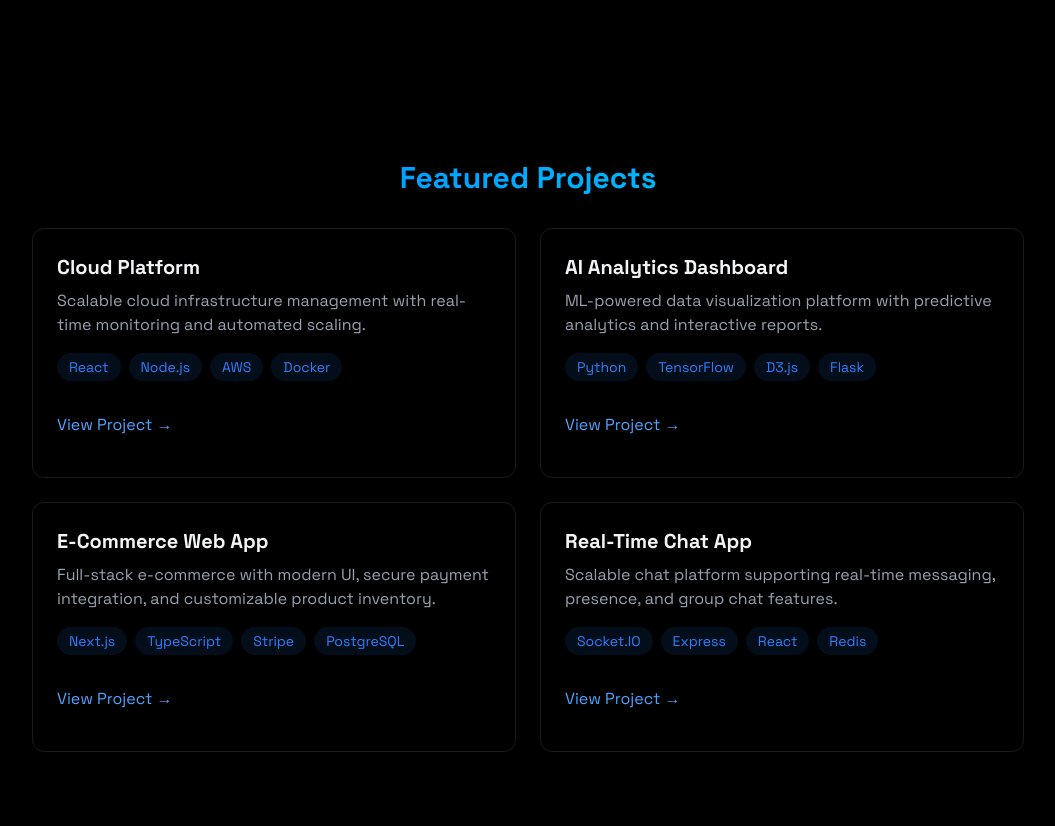
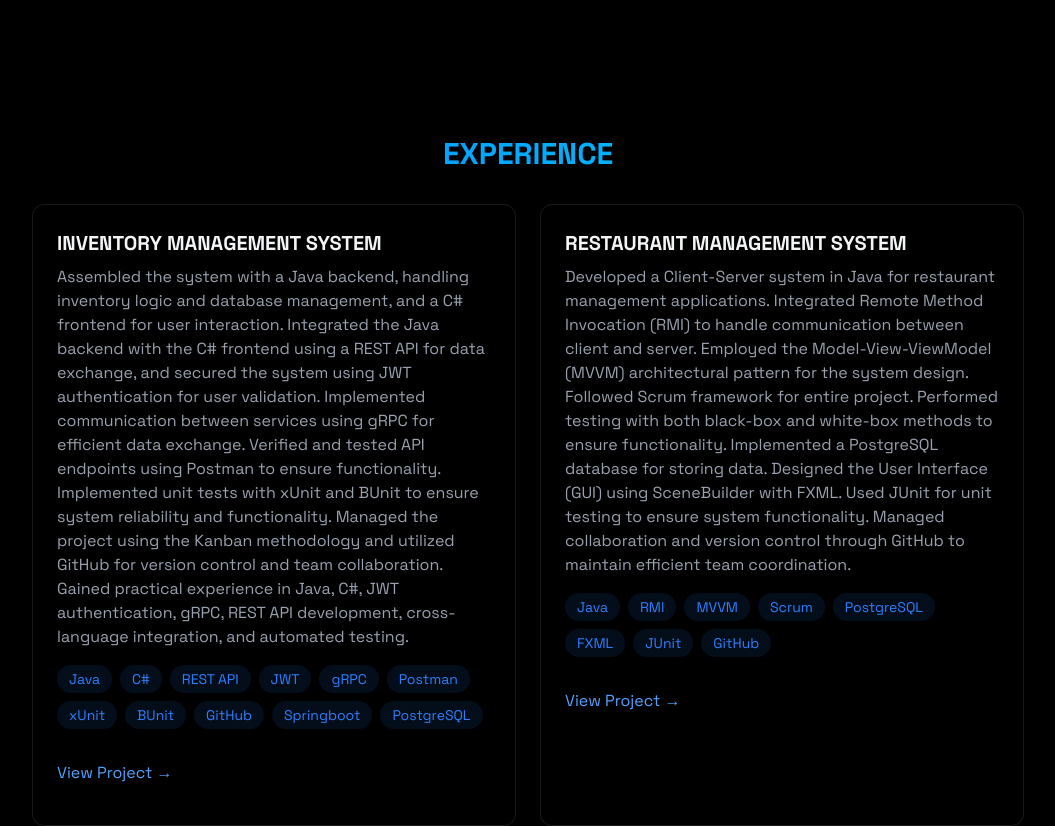
Before and after one commit to samosusa/SamoSusa-Portfolio, a React (Vite) app: page / in a window 1280 px wide. Shown: the part 2100-2926 px from the top of the page, without its empty margins (112-1167 px from the left). Built offline with nearby package versions, Linux system fonts and the light colour scheme.

Commit message:
first commit

```diff
--- a/package.json
+++ b/package.json
@@ -1,6 +1,6 @@
 {
   "name": "beautiful-portfolio",
-  "homepage": "https://samosusa.github.io/SamoSusa-portfolio",
+  "homepage": "https://samosusa.github.io/SamoSusa-Portfolio",
   "private": true,
   "version": "0.0.0",
   "type": "module",
--- a/src/components/sections/Projects.jsx
+++ b/src/components/sections/Projects.jsx
@@ -9,18 +9,16 @@ export const Projects = () => {
       <RevealOnScroll>
         <div className="max-w-5xl mx-auto px-4">
           <h2 className="text-3xl font-bold mb-8 bg-gradient-to-r from-blue-500 to-cyan-400 bg-clip-text text-transparent text-center">
-            {" "}
-            Featured Projects
+            EXPERIENCE
           </h2>
           <div className="grid grid-cols-1 md:grid-cols-2 gap-6">
             <div className="p-6 rounded-xl border border-white/10 hover:-translate-y-1 hover:border-blue-500/30 hover:shadow-[0_2px_8px_rgba(59,130,246,0.2)] transition">
-              <h3 className="text-xl font-bold mb-2"> Cloud Platform</h3>
+              <h3 className="text-xl font-bold mb-2">INVENTORY MANAGEMENT SYSTEM</h3>
               <p className="text-gray-400 mb-4">
-                Scalable cloud infrastructure management with real-time
-                monitoring and automated scaling.
+                Assembled the system with a Java backend, handling inventory logic and database management, and a C# frontend for user interaction. Integrated the Java backend with the C# frontend using a REST API for data exchange, and secured the system using JWT authentication for user validation. Implemented communication between services using gRPC for efficient data exchange. Verified and tested API endpoints using Postman to ensure functionality. Implemented unit tests with xUnit and BUnit to ensure system reliability and functionality. Managed the project using the Kanban methodology and utilized GitHub for version control and team collaboration. Gained practical experience in Java, C#, JWT authentication, gRPC, REST API development, cross-language integration, and automated testing.
               </p>
               <div className="flex flex-wrap gap-2 mb-4">
-                {["React", "Node.js", "AWS", "Docker"].map((tech, key) => (
+                {["Java", "C#", "REST API", "JWT", "gRPC", "Postman", "xUnit", "BUnit", "GitHub", "Springboot", "PostgreSQL"].map((tech, key) => (
                   <span
                     key={key}
                     className="bg-blue-500/10 text-blue-500 py-1 px-3 rounded-full text-sm hover:bg-blue-500/20
@@ -31,10 +29,9 @@ export const Projects = () => {
                   </span>
                 ))}
               </div>
-
               <div className="flex justify-between items-center">
                 <a
-                  href="#"
+                  href="https://github.com/samosusa/SEP3-Inventory"
                   className="text-blue-400 hover:text-blue-300 transition-colors my-4"
                 >
                   View Project →
@@ -49,13 +46,12 @@ export const Projects = () => {
               transition-all
             "
             >
-              <h3 className="text-xl font-bold mb-2">AI Analytics Dashboard</h3>
+              <h3 className="text-xl font-bold mb-2">RESTAURANT MANAGEMENT SYSTEM</h3>
               <p className="text-gray-400 mb-4">
-                ML-powered data visualization platform with predictive analytics
-                and interactive reports.
+                Developed a Client-Server system in Java for restaurant management applications. Integrated Remote Method Invocation (RMI) to handle communication between client and server. Employed the Model-View-ViewModel (MVVM) architectural pattern for the system design. Followed Scrum framework for entire project. Performed testing with both black-box and white-box methods to ensure functionality. Implemented a PostgreSQL database for storing data. Designed the User Interface (GUI) using SceneBuilder with FXML. Used JUnit for unit testing to ensure system functionality. Managed collaboration and version control through GitHub to maintain efficient team coordination.
               </p>
               <div className="flex flex-wrap gap-2 mb-4">
-                {["Python", "TensorFlow", "D3.js", "Flask"].map((tech, key) => (
+                {["Java", "RMI", "MVVM", "Scrum", "PostgreSQL", "FXML", "JUnit", "GitHub"].map((tech, key) => (
                   <span
                     key={key}
                     className="
@@ -72,7 +68,7 @@ export const Projects = () => {
               </div>
               <div className="flex justify-between items-center">
                 <a
-                  href="#"
+                  href="https://github.com/samosusa/SEP2"
                   className="text-blue-400 hover:text-blue-300 transition-colors my-4"
                 >
                   View Project →
@@ -88,54 +84,12 @@ export const Projects = () => {
               transition-all
             "
             >
-              <h3 className="text-xl font-bold mb-2">E-Commerce Web App</h3>
+              <h3 className="text-xl font-bold mb-2">TF2 ITEM EVALUATOR</h3>
               <p className="text-gray-400 mb-4">
-                Full-stack e-commerce with modern UI, secure payment
-                integration, and customizable product inventory.
+                A web tool that analyzes Team Fortress 2 item values using real-time data from backpack.tf and Steam Market. Users can check item prices, evaluate their inventory, and get trade suggestions.
               </p>
               <div className="flex flex-wrap gap-2 mb-4">
-                {["Next.js", "TypeScript", "Stripe", "PostgreSQL"].map(
-                  (tech) => (
-                    <span
-                      key={tech}
-                      className="
-                      bg-blue-500/10 text-blue-500 py-1 px-3
-                      rounded-full text-sm
-                      transition
-                      hover:bg-blue-500/20 hover:-translate-y-0.5
-                      hover:shadow-[0_2px_8px_rgba(59,130,246,0.2)]
-                    "
-                    >
-                      {tech}
-                    </span>
-                  )
-                )}
-              </div>
-              <div className="flex justify-between items-center">
-                <a
-                  href="#"
-                  className="text-blue-400 hover:text-blue-300 transition-colors my-4"
-                >
-                  View Project →
-                </a>
-              </div>
-            </div>
-
-            <div
-              className="
-              glass p-6 rounded-xl border border-white/10
-              hover:-translate-y-1 hover:border-blue-500/30
-              hover:shadow-[0_4px_20px_rgba(59,130,246,0.1)]
-              transition-all
-            "
-            >
-              <h3 className="text-xl font-bold mb-2">Real-Time Chat App</h3>
-              <p className="text-gray-400 mb-4">
-                Scalable chat platform supporting real-time messaging, presence,
-                and group chat features.
-              </p>
-              <div className="flex flex-wrap gap-2 mb-4">
-                {["Socket.IO", "Express", "React", "Redis"].map((tech, key) => (
+                {["React (Next.js/Vite)", "Tailwind CSS", "Node.js (Express.js)", "PostgreSQL", "Python"].map((tech, key) => (
                   <span
                     key={key}
                     className="
@@ -150,13 +104,8 @@ export const Projects = () => {
                   </span>
                 ))}
               </div>
-              <div className="flex justify-between items-center ">
-                <a
-                  href="#"
-                  className="text-blue-400 hover:text-blue-300 transition-colors my-4"
-                >
-                  View Project →
-                </a>
+              <div className="flex justify-between items-center">
+                <span className="text-blue-400 my-4">Still in work...</span>
               </div>
             </div>
           </div>
--- a/vite.config.js
+++ b/vite.config.js
@@ -5,5 +5,5 @@ import tailwindcss from "@tailwindcss/vite";
 // https://vitejs.dev/config/
 export default defineConfig({
   plugins: [react(), tailwindcss()],
-  base: "/SamoSusa-portfolio",
+  base: "/SamoSusa-Portfolio",
 });
```
